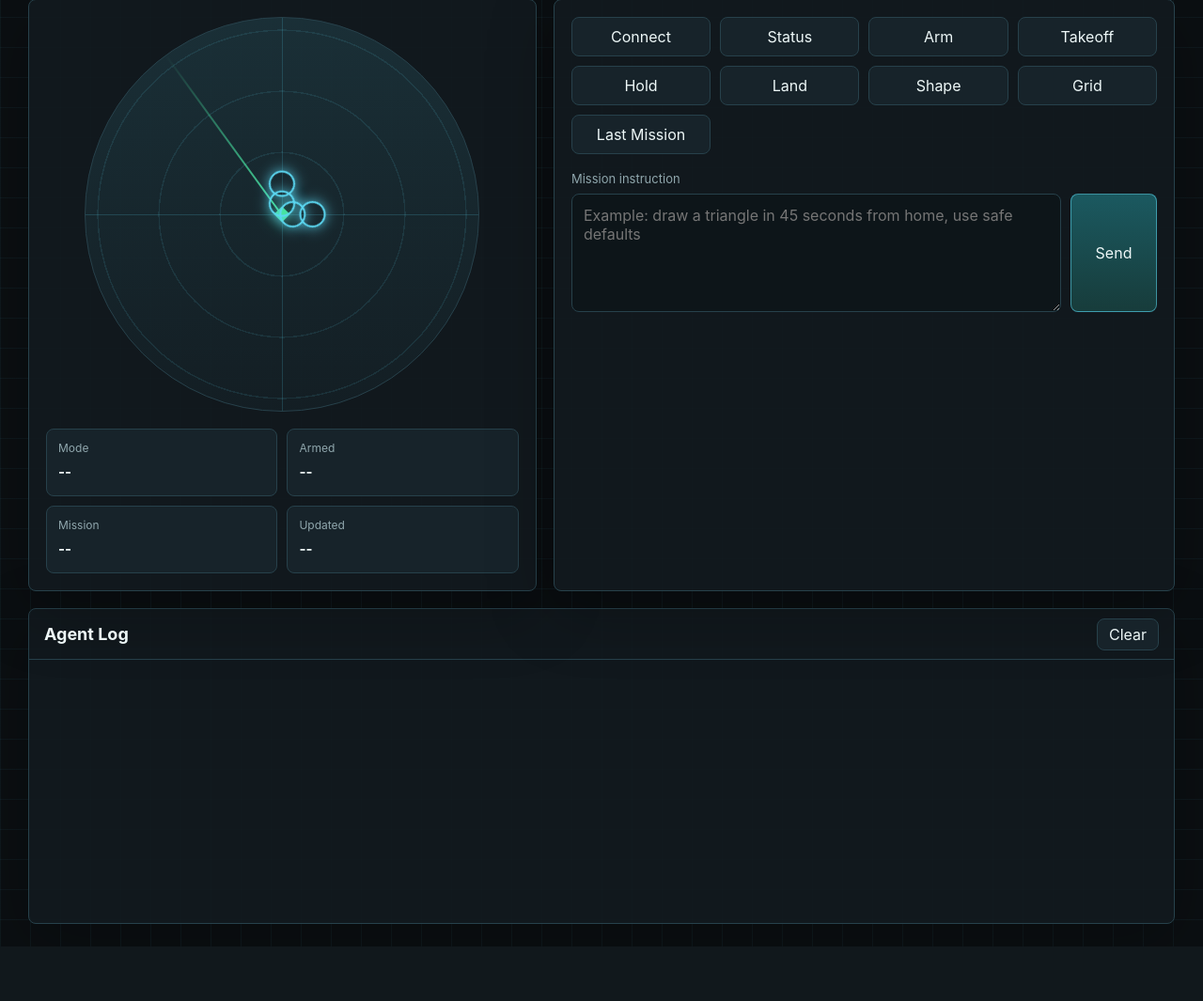
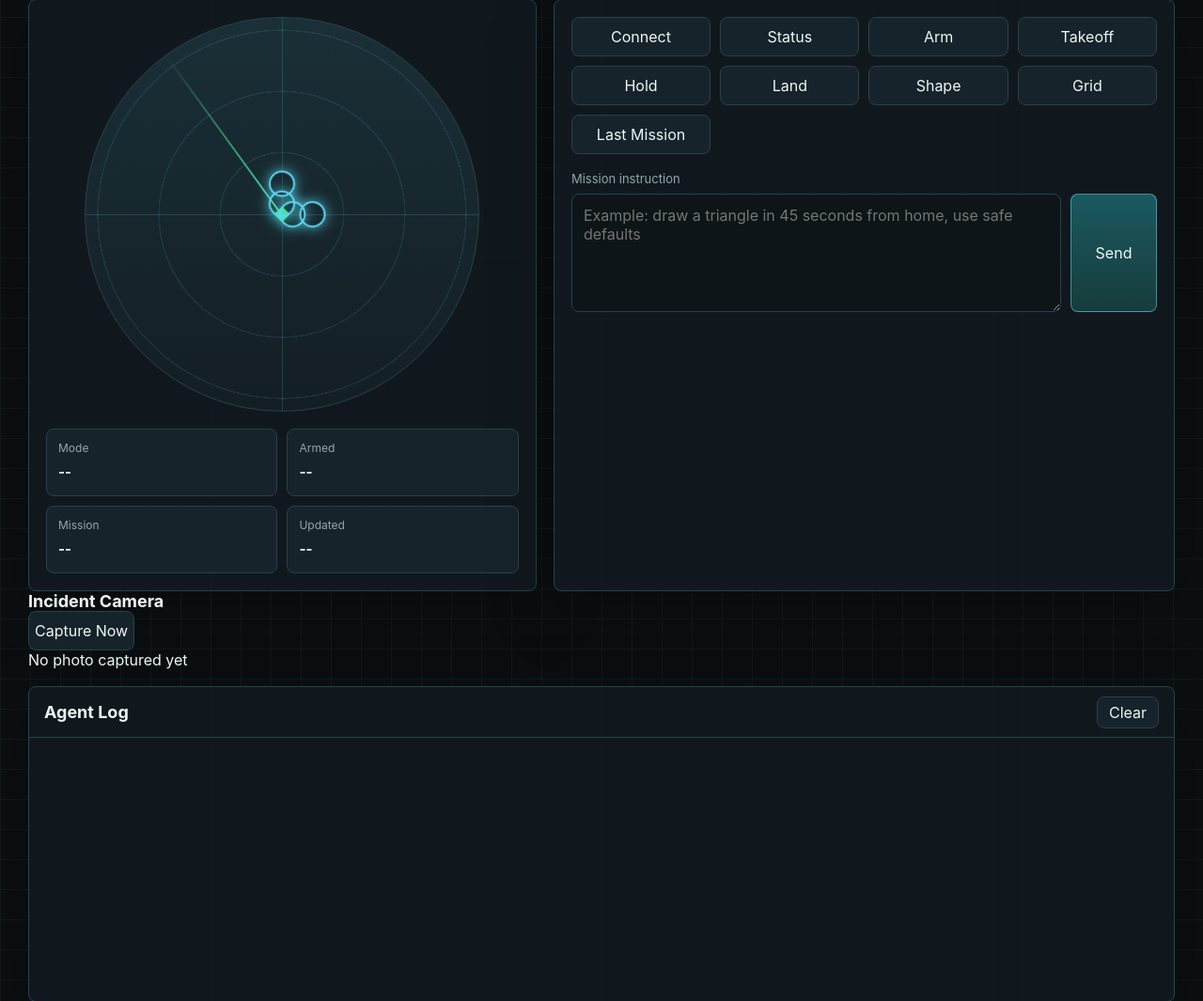
Before and after one commit to abdulaziz-121/Agentic_drone, a Flask app: page / in a window 1280 px wide. Shown: the part 110-1175 px from the top of the page at 94% size. Before the commit the page ends 1117 px from the top, so only its background shows below. Run offline with Flask 3, Linux system fonts and the light colour scheme.

Commit message:
Add incident camera panel to web UI
Co-Authored-By: Claude Sonnet 4.6 <noreply@anthropic.com>

```diff
--- a/AZ/templates/index.html
+++ b/AZ/templates/index.html
@@ -70,6 +70,18 @@
         </div>
       </section>
 
+      <section class="photo-panel">
+        <div class="photo-header">
+          <h2>Incident Camera</h2>
+          <button id="captureBtn" type="button">Capture Now</button>
+        </div>
+        <div class="photo-body">
+          <div id="photoPlaceholder" class="photo-placeholder">No photo captured yet</div>
+          <img id="photoImg" class="photo-img" src="" alt="Incident photo" style="display:none">
+        </div>
+        <div id="photoMeta" class="photo-meta"></div>
+      </section>
+
       <section class="log-panel">
         <div class="log-header">
           <h2>Agent Log</h2>
```
